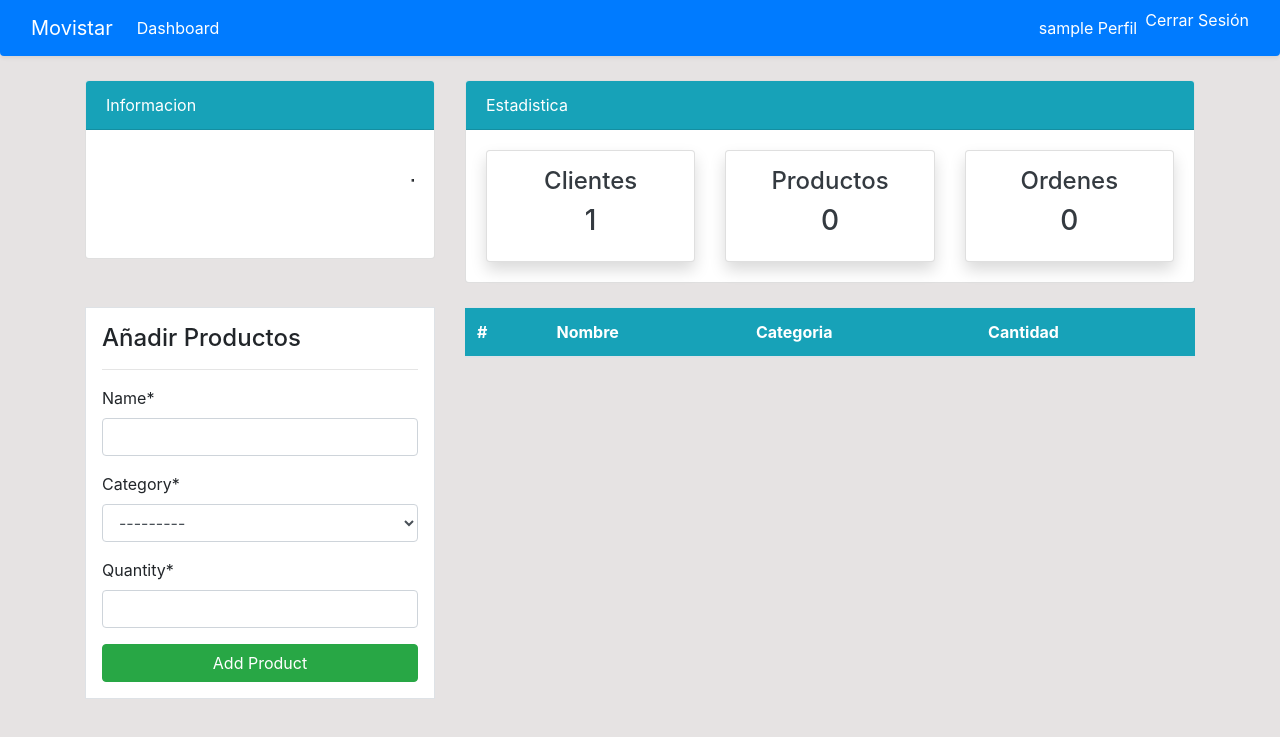
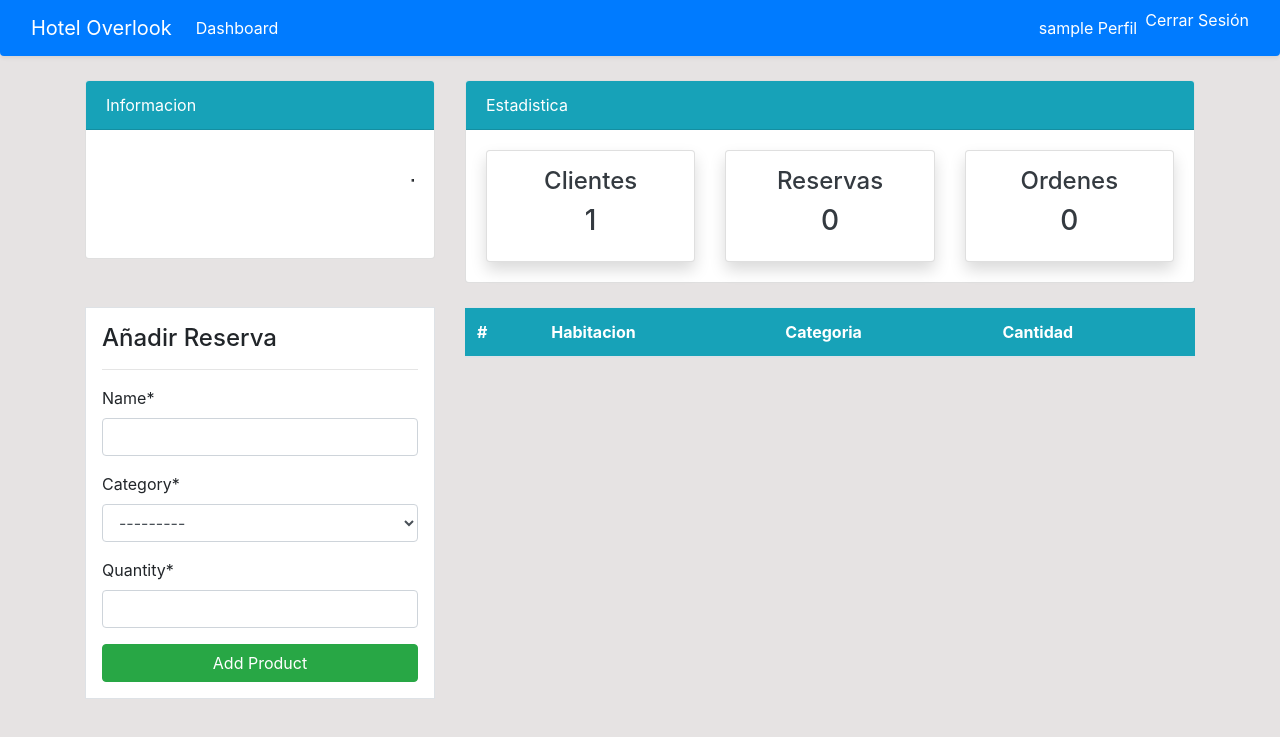
Before and after one commit to MainRDSniper09/Managment_Inventory, a Django app: page /dashboard/product/ in a window 1280 px wide. Shown: the top 737 px of the page. Run offline with Django 4.2, Linux system fonts and the light colour scheme; the visitor is signed in with stand-in values (Sample User, id 1); data comes from the database, SQL or seed files in the repository; data that the repository does not hold is empty; some libraries are stand-ins or nearby versions.

Commit message:
Algunos cambios

```diff
--- a/home/templates/dashboard/product.html
+++ b/home/templates/dashboard/product.html
@@ -1,5 +1,5 @@
 {% extends 'partials/base.html' %}
-{% block tittle %} Productos {% endblock %}
+{% block tittle %} Reserva {% endblock %}
 {% load crispy_forms_tags %}
 
 {% block content %}
@@ -17,7 +17,7 @@
                 {% endif %}
                 {% endfor %}
                 <div class="border bg-white p-3">
-                    <h4>Añadir Productos</h4>
+                    <h4>Añadir Reserva</h4>
                     <hr>
                     <form method="POST">
                         {% csrf_token %}
@@ -32,7 +32,7 @@
                     <thead class="bg-info">
                         <tr class="text-white">
                             <th scope="col">#</th>
-                            <th scope="col">Nombre</th>
+                            <th scope="col">Habitacion</th>
                             <th scope="col">Categoria</th>
                             <th scope="col">Cantidad</th>
                         </tr>
--- a/home/templates/dashboard/product_delete.html
+++ b/home/templates/dashboard/product_delete.html
@@ -1,5 +1,5 @@
 {% extends 'partials/base.html' %}
-{% block tittle %} Orden {% endblock %}
+{% block tittle %} Reserva {% endblock %}
 
 {% block content %}
 <div class="container">
@@ -7,10 +7,10 @@
         <div class="col-md-6 offset-md-3">
             <div class="border">
                 <div class="border bg-white p-3">
-                    <h3>Borrar producto</h3>
+                    <h3>Eliminar Reserva</h3>
                     <hr>
                     <div class="alert alert-danger">
-                        <h4>¿Estas seguro que quieres borrar este producto?</h4>
+                        <h4>¿Estas seguro que quieres eliminar esta reserva?</h4>
                     </div>
                     <form method="POST">
                         {% csrf_token %}
--- a/home/templates/dashboard/product_update.html
+++ b/home/templates/dashboard/product_update.html
@@ -1,11 +1,11 @@
 {% extends 'partials/base.html' %}
-{% block title %}Editar Item{% endblock %}
+{% block title %}Editar Reserva{% endblock %}
 {% load crispy_forms_tags %}
 
 {% block content %}
 <div class="row my-4">
     <div class="col-md-6 offset-md-3 p-3 bg-white">
-        <h3>Editar Producto</h3>
+        <h3>Editar Reserva</h3>
         <hr>
         <form method="POST">
             {% csrf_token %}
--- a/home/templates/dashboard/staff_index.html
+++ b/home/templates/dashboard/staff_index.html
@@ -6,7 +6,7 @@
             <div class="col-md-4">
                 <div class="card">
                     <div class="card-header">
-                        Hacer Pedido
+                        Hacer Reserva
                     </div>
                     <div class="card-body">
                         <form method="POST">
@@ -20,13 +20,13 @@
             <div class="col-md-8">
                 <div class="card">
                     <div class="card-header">
-                        Orders Records
+                        Recorde de Ordenes
                     </div>
                     <div class="card-body">
                         <table class="table bg-white">
                             <thead class="bg-info text-white">
                                 <tr>
-                                    <th scope="col">Producto</th>
+                                    <th scope="col">Habitacion</th>
                                     <th scope="col">Categoria</th>
                                     <th scope="col">Cantidad</th>
                                     <th scope="col">Fecha</th>
--- a/home/templates/partials/base.html
+++ b/home/templates/partials/base.html
@@ -1,6 +1,6 @@
 {% load static %} <!--Cargamos archivos estaticos-->
 <!doctype html>
-<html lang="en">
+<html lang="es">
   <head>
     <!-- Required meta tags -->
     <meta charset="utf-8">
@@ -13,7 +13,7 @@
     <script src="https://cdn.jsdelivr.net/npm/chart.js@2.9.4/dist/Chart.min.js"></script>
 
     <!--Custome CSS-->
-    <link rel="stylesheet" href="{% static '/style.css' %}">
+    <link rel="stylesheet" href="{% static 'style.css' %}">
 
 
     <title>{% block tittle %} {% endblock %}</title>
--- a/home/templates/partials/nav.html
+++ b/home/templates/partials/nav.html
@@ -3,7 +3,7 @@
     <div class="container-fluid">
         <!-- Logo -->
         <a class="navbar-brand fw-bold text-white d-flex align-items-center" href="{% url 'dashboard-index' %}">
-            <i class="fas fa-bolt me-2"></i> Movistar
+            <i class="fas fa-bolt me-2"></i> Hotel Overlook
         </a>
 
         <!-- Botón de menú en pantallas pequeñas -->
--- a/home/templates/partials/topnav.html
+++ b/home/templates/partials/topnav.html
@@ -8,7 +8,7 @@
                     </div>
                     <div class="card-body">
                         <marquee behavior="" direction="">
-                            <h3 class="my-4">This is the Information</h3>
+                            <h3 class="my-4">Tendencias</h3>
                         </marquee>
                     </div>
                 </div>
@@ -31,7 +31,7 @@
                             <div class="col-md-4">
                                 <a class="text-decoration-none text-dark" href="{% url 'dashboard-product' %}">
                                     <div class="card my-card shadow text-center p-3">
-                                        <h4>Productos <i class="fas fa-box"></i></h4>
+                                        <h4>Reservas <i class="fas fa-box"></i></h4>
                                         <h3>{{ products_count }}</h3>
                                     </div>
                                 </a>
```
